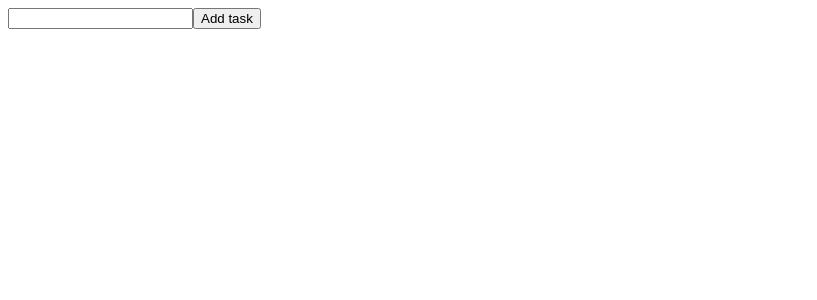
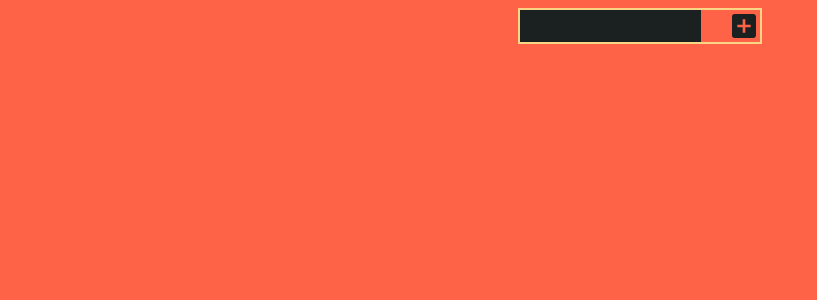
Before and after one commit to GSKang94/React-To-Do, a React (Create React App) app: page / in a window 1280 px wide. Shown: the top 300 px of the page, without its empty margins (0-817 px from the left). Built offline with nearby package versions, Linux system fonts and the light colour scheme.

Commit message:
Task delete button and logic added

```diff
--- a/package.json
+++ b/package.json
@@ -6,9 +6,12 @@
     "@testing-library/jest-dom": "^5.11.10",
     "@testing-library/react": "^11.2.5",
     "@testing-library/user-event": "^12.8.3",
+    "node-sass": "^5.0.0",
     "react": "^17.0.2",
     "react-dom": "^17.0.2",
+    "react-icons": "^4.2.0",
     "react-scripts": "4.0.3",
+    "uniqid": "^5.3.0",
     "web-vitals": "^1.1.1"
   },
   "scripts": {
--- a/src/App.js
+++ b/src/App.js
@@ -1,5 +1,7 @@
 import React, { Component } from "react";
 import Overview from "./Components/Overview";
+import "./App.scss";
+import { MdAddBox } from "react-icons/md";
 
 class App extends Component {
   constructor() {
@@ -7,9 +9,11 @@ class App extends Component {
     this.state = {
       task: "",
       taskList: [],
+      taskNumber: 0,
     };
     this.handleChange = this.handleChange.bind(this);
     this.handleSubmit = this.handleSubmit.bind(this);
+    this.handleDelete = this.handleDelete.bind(this);
   }
   handleChange(e) {
     this.setState({
@@ -23,6 +27,13 @@ class App extends Component {
       task: "",
     }));
   }
+  handleDelete(e) {
+    let newList = [...this.state.taskList];
+    newList.splice(e.target.id, 1);
+    this.setState({
+      taskList: newList,
+    });
+  }
 
   render() {
     const { taskList, task } = this.state;
@@ -35,9 +46,11 @@ class App extends Component {
             onChange={this.handleChange}
             required
           />
-          <button type="submit">Add task</button>
+          <button type="submit">
+            <MdAddBox className="add-icon" />
+          </button>
         </form>
-        <Overview taskList={taskList} />
+        <Overview taskList={taskList} deleteTask={this.handleDelete} />
       </>
     );
   }
--- /dev/null
+++ b/src/App.scss
@@ -0,0 +1,35 @@
+body {
+  background-color: tomato;
+}
+
+form {
+  display: flex;
+  width: 15rem;
+  justify-content: space-between;
+  margin: 0 auto;
+  border: 2px solid #fad586;
+  input,
+  button {
+    border: none;
+    outline: none;
+  }
+}
+button {
+  padding: 0;
+  background: none;
+}
+.add-icon {
+  width: 2rem;
+  height: 2rem;
+  vertical-align: middle;
+  color: #1b2021;
+}
+
+input {
+  background-color: #1b2021;
+  color: #fad586;
+}
+
+ol {
+  user-select: none;
+}
--- a/src/Components/Overview.js
+++ b/src/Components/Overview.js
@@ -1,8 +1,14 @@
-function Overview({ taskList }) {
+import uniqid from "uniqid";
+import { VscDiffRemoved } from "react-icons/vsc";
+
+function Overview({ taskList, deleteTask }) {
   return (
     <ol>
       {taskList.map((task, i) => (
-        <li key={i}>{task}</li>
+        <li key={uniqid()}>
+          {task}
+          <VscDiffRemoved id={i} onClick={deleteTask} />
+        </li>
       ))}
     </ol>
   );
```
Also changed, not shown: 1 other file (tests, documents, lock files or other folders).
